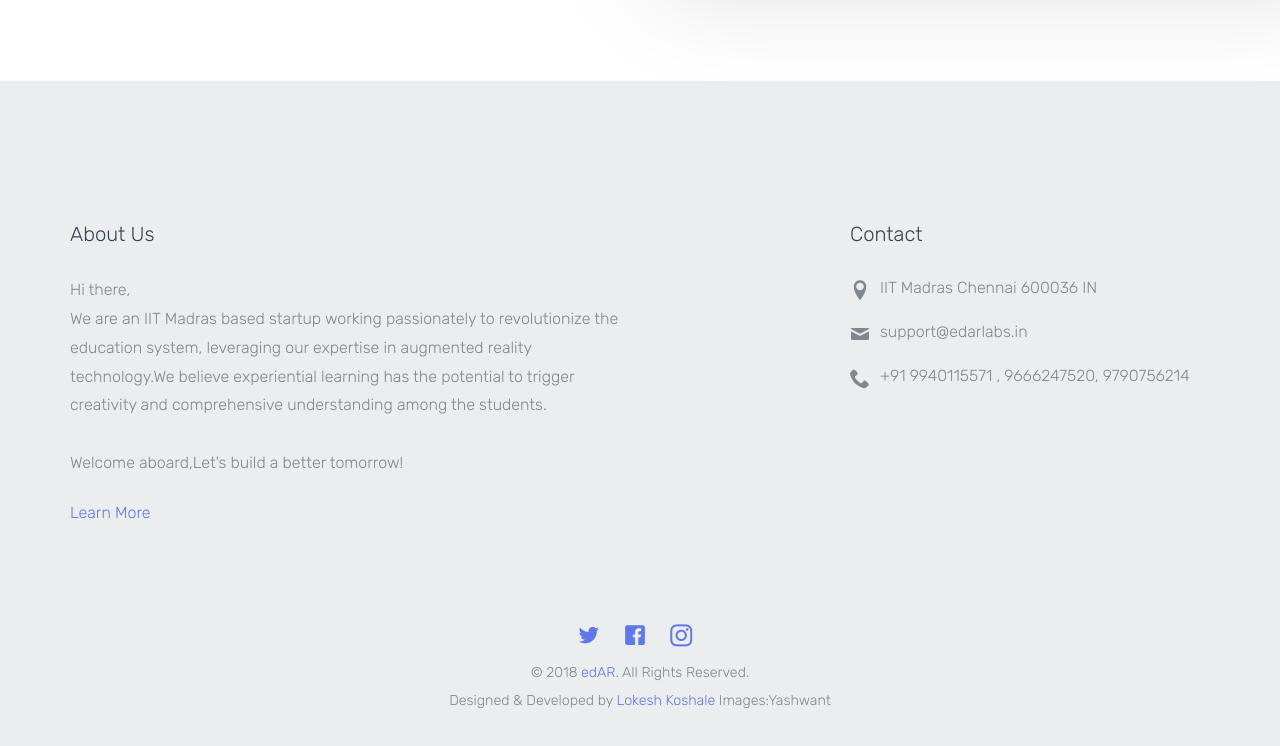
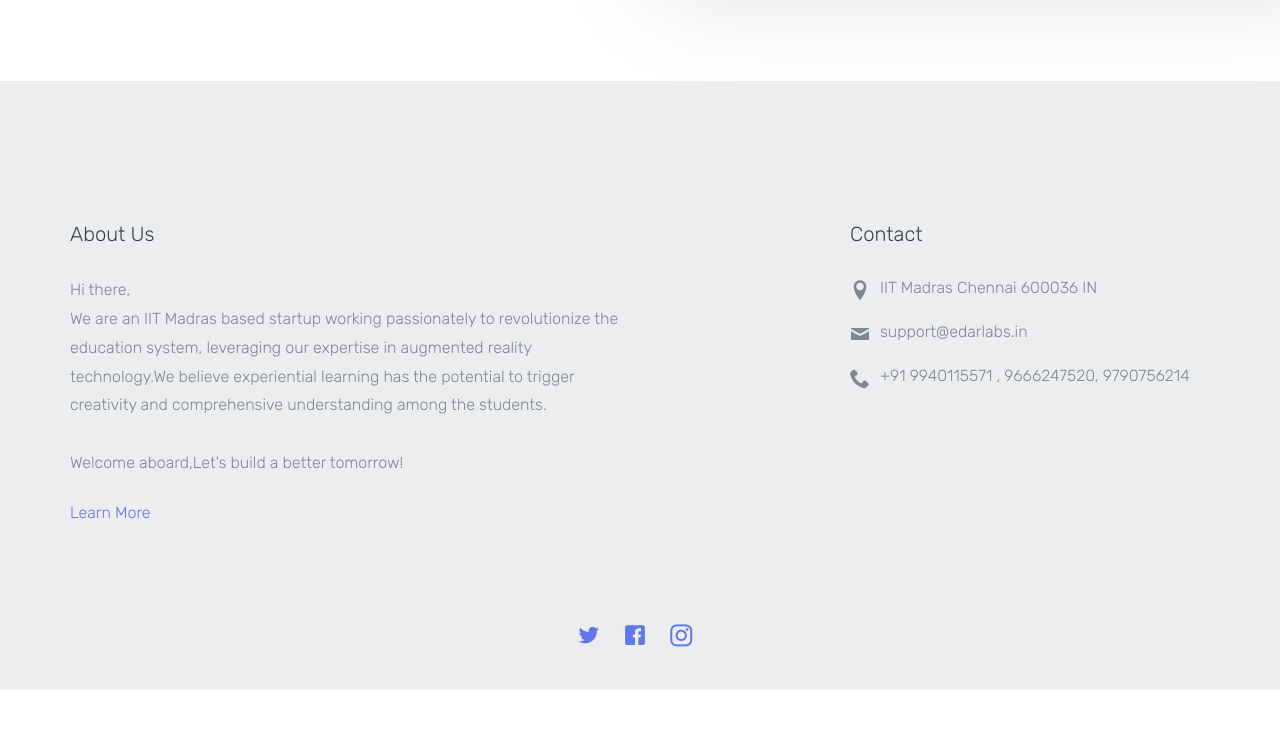
Before and after one commit to lkoshale/website, a website: page sublime/index.html in a window 1280 px wide. Shown: the part 2342-3088 px from the top of the page. After the commit the page ends 3032 px from the top, so only its background shows below. Drawn offline with Linux system fonts and the light colour scheme; files whose address does not match are found by name.

Commit message:
went live

```diff
--- a/sublime/index.html
+++ b/sublime/index.html
@@ -366,11 +366,11 @@
             <li><a href=""><i class="icon-facebook"></i></a></li>
             <li><a href=""><i class="icon-instagram2"></i></a></li>
           </ul>
-          <p>
+          <!-- <p>
             <small>&copy; 2018 <a href="#" target="_blank">edAR</a>.
                All Rights Reserved. <br> Designed &amp; Developed by
                <a href="https://github.com/lkoshale/" target="_blank">Lokesh Koshale</a> Images:Yashwant</small>
-          </p>
+          </p> -->
 
         </div>
       </div>
```
Also changed, not shown: sublime/FillData.html (+2 -2 lines), sublime/SchoolStat.html (+2 -2 lines), sublime/ViewData.html (+3 -3 lines), sublime/login.html (+2 -2 lines), sublime/favicon.ico (added), sublime/img/edarlogo3.png (added), sublime/img/edarlogowhite.png, sublime/img/learn1.png (added), sublime/img/learn2.png, sublime/img/learn3.png, sublime/img/sideimg1.png, sublime/img/sideimg2.png, sublime/img/sideimg3.png.
